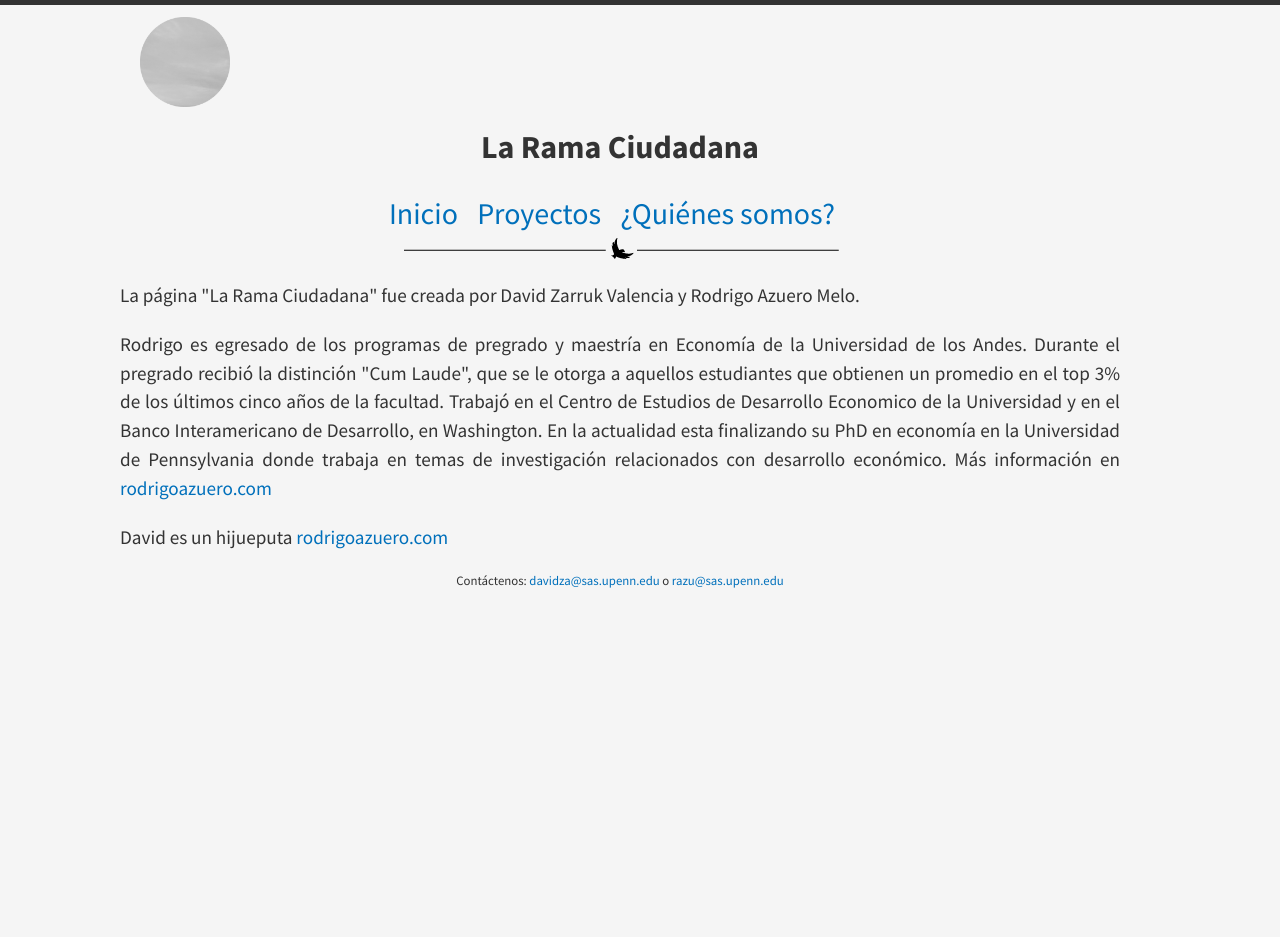
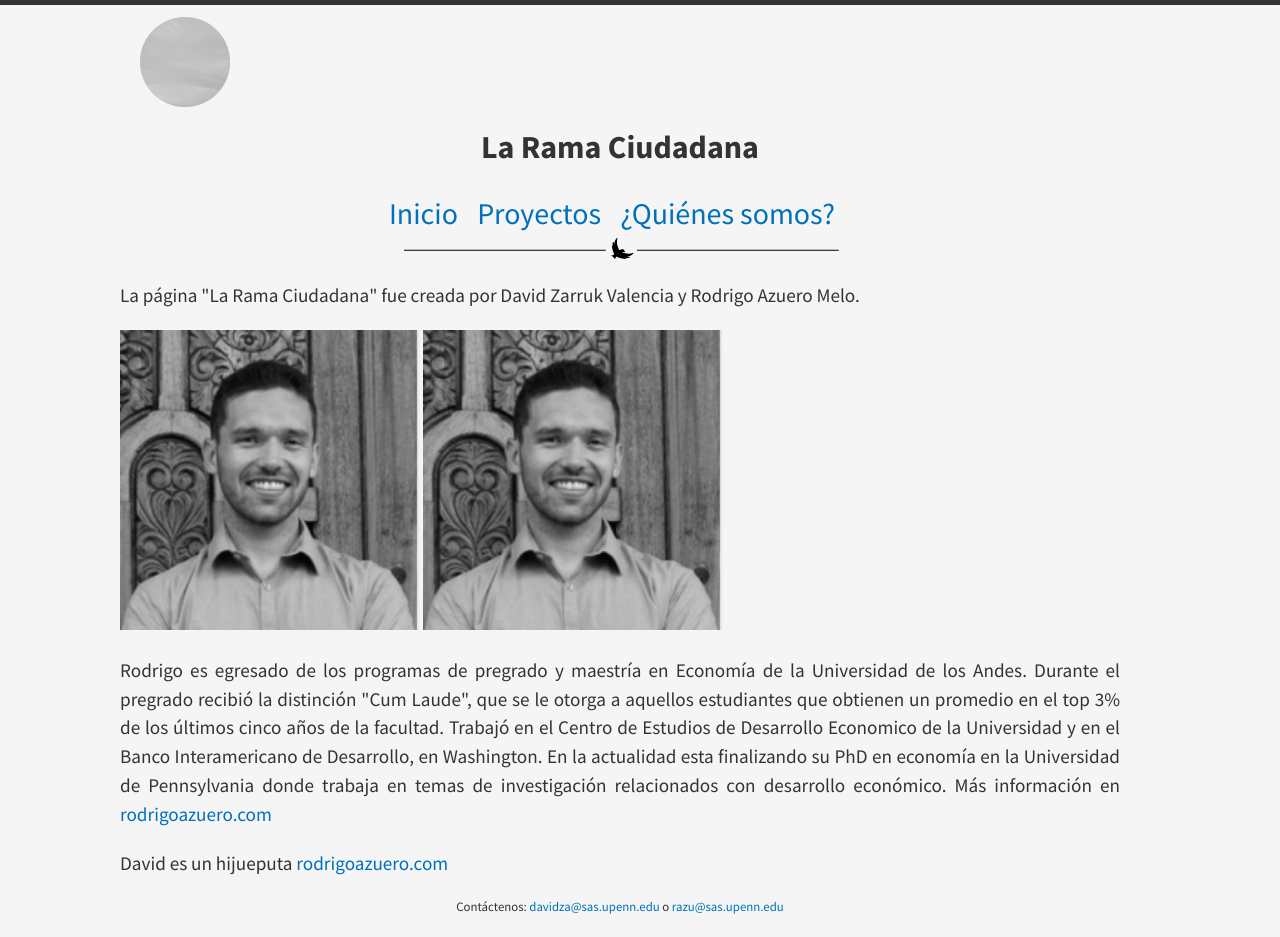
Before and after one commit to attemptconsult/attemptconsult.github.io, a Jekyll site: the page built from quienessomos.html, in a window 1280 px wide. Built offline with Jekyll 4.4.1, drawn with Linux system fonts in a browser that asks for light colours; nearby versions of some CDN libraries; Markdown is read by kramdown in place of the engine named in the settings; before the commit the page ends 900 px from its top, so only the background shows below that.

Commit message:
mas jodas

```diff
--- a/asistencia.html
+++ b/asistencia.html
@@ -825,7 +825,7 @@
   style="width: 1500; height: 750;">
 </div>
  <div><br />
-  <h3 align="justify"> Nótese que los partidos con mejores registro de asistencia son: Partido Alianza Verde, Centro Democrático, ASI, MAIS y el Polo Democrático Alternativo.  Los partidos Conservador, Liberal, Cambio Radical, Opción Ciudadana y el Partido de la U tienen en sus integrantes senadores que cuentan con un nivel de asistencia a las plenarias del Senado de menos del 90%. Los senadores con menor registro de asistencia son: Roberto Víctor Gerleín (Conservador), Arturo Char (Cambio Radical) y Luis Fernando Duque (Partido Liberal). Los siguientes senadores cuentan con un registro perfecto de asistencia a la plenaria del Senado de la República: Marco Aníbal Avirama (ASI), Alfredo Rangel, Ivan Duque, José Obdulio Gaviria, Alfredo Ramos Maya, Ernesto Macías Tovar, Carlos Felipe Mejía y Honorio Miguel Henríquez Pinedo (Centro Democrático Alternativo), Fernando Eustacio Tamayo (Partido Conservador), Arleth Patricia Casado de López, Luis Fernando Velasco, Edinson Delgado, Roddrigo Villalba (Partido Liberal), Jorge Enrique Robledo (Polo Democrático Alternativo), Maritza Martínez, Jimmy Chamorro y Carlos Enrique Soto (Partido Conservador) </h3>
+  <p align="justify"  style="font-size:180%;"> Nótese que los partidos con mejores registro de asistencia son: Partido Alianza Verde, Centro Democrático, ASI, MAIS y el Polo Democrático Alternativo.  Los partidos Conservador, Liberal, Cambio Radical, Opción Ciudadana y el Partido de la U tienen en sus integrantes senadores que cuentan con un nivel de asistencia a las plenarias del Senado de menos del 90%. Los senadores con menor registro de asistencia son: Roberto Víctor Gerleín (Conservador), Arturo Char (Cambio Radical) y Luis Fernando Duque (Partido Liberal). Los siguientes senadores cuentan con un registro perfecto de asistencia a la plenaria del Senado de la República: Marco Aníbal Avirama (ASI), Alfredo Rangel, Ivan Duque, José Obdulio Gaviria, Alfredo Ramos Maya, Ernesto Macías Tovar, Carlos Felipe Mejía y Honorio Miguel Henríquez Pinedo (Centro Democrático Alternativo), Fernando Eustacio Tamayo (Partido Conservador), Arleth Patricia Casado de López, Luis Fernando Velasco, Edinson Delgado, Roddrigo Villalba (Partido Liberal), Jorge Enrique Robledo (Polo Democrático Alternativo), Maritza Martínez, Jimmy Chamorro y Carlos Enrique Soto (Partido Conservador) </p>
 <!-- htmlFooter -->
 
 <span>
--- a/asistenciacamara.html
+++ b/asistenciacamara.html
@@ -1231,7 +1231,7 @@
   style="width: 1500; height: 750;">
 </div>
  <div><br />
-  <h3 align="justify"> Nótese que los partidos con mejores registro de asistencia son: Partido Alianza Verde, Centro Democrático, ASI, MAIS y el Polo Democrático Alternativo.  Los partidos Conservador, Liberal, Cambio Radical, Opción Ciudadana y el Partido de la U tienen en sus integrantes senadores que cuentan con un nivel de asistencia a las plenarias del Senado de menos del 90%. Los senadores con menor registro de asistencia son: Roberto Víctor Gerleín (Conservador), Arturo Char (Cambio Radical) y Luis Fernando Duque (Partido Liberal). Los siguientes senadores cuentan con un registro perfecto de asistencia a la plenaria del Senado de la República: Marco Aníbal Avirama (ASI), Alfredo Rangel, Ivan Duque, José Obdulio Gaviria, Alfredo Ramos Maya, Ernesto Macías Tovar, Carlos Felipe Mejía y Honorio Miguel Henríquez Pinedo (Centro Democrático Alternativo), Fernando Eustacio Tamayo (Partido Conservador), Arleth Patricia Casado de López, Luis Fernando Velasco, Edinson Delgado, Roddrigo Villalba (Partido Liberal), Jorge Enrique Robledo (Polo Democrático Alternativo), Maritza Martínez, Jimmy Chamorro y Carlos Enrique Soto (Partido Conservador) </h3>
+    <p align="justify"  style="font-size:180%;"> Nótese que los partidos con mejores registro de asistencia son: Partido Alianza Verde, Centro Democrático, ASI, MAIS y el Polo Democrático Alternativo.  Los partidos Conservador, Liberal, Cambio Radical, Opción Ciudadana y el Partido de la U tienen en sus integrantes senadores que cuentan con un nivel de asistencia a las plenarias del Senado de menos del 90%. Los senadores con menor registro de asistencia son: Roberto Víctor Gerleín (Conservador), Arturo Char (Cambio Radical) y Luis Fernando Duque (Partido Liberal). Los siguientes senadores cuentan con un registro perfecto de asistencia a la plenaria del Senado de la República: Marco Aníbal Avirama (ASI), Alfredo Rangel, Ivan Duque, José Obdulio Gaviria, Alfredo Ramos Maya, Ernesto Macías Tovar, Carlos Felipe Mejía y Honorio Miguel Henríquez Pinedo (Centro Democrático Alternativo), Fernando Eustacio Tamayo (Partido Conservador), Arleth Patricia Casado de López, Luis Fernando Velasco, Edinson Delgado, Roddrigo Villalba (Partido Liberal), Jorge Enrique Robledo (Polo Democrático Alternativo), Maritza Martínez, Jimmy Chamorro y Carlos Enrique Soto (Partido Conservador) </p>
 <!-- htmlFooter -->
 
 <span>
--- a/proyectos.html
+++ b/proyectos.html
@@ -1,7 +1,7 @@
 ---
 layout: default
 ---
-
+<p  style="font-size:140%;">A continuación encontrará nuestros primeros proyectos</p>
 <h2> Asistencia de Congresistas a las plenarias del Senado y de la Cámara de Representantes de Colombia. Periodo 2014-2018</h2>
 
 
--- a/quienessomos.html
+++ b/quienessomos.html
@@ -3,6 +3,9 @@
 ---
 
 <p align="justify" style="font-size:120%;">La página "La Rama Ciudadana" fue creada por David Zarruk Valencia y Rodrigo Azuero Melo.</p>
+ <img src="{{site.baseurl}}/files/photoRodrigo.jpg" alt="HTML5 Icon" style="width:300px;height:300px;">
+ <img src="{{site.baseurl}}/files/photoRodrigo.jpg" alt="HTML5 Icon" style="width:300px;height:300px;">
+
 <p align="justify" style="font-size:120%;"> Rodrigo es egresado de los programas de pregrado y maestría en Economía de la Universidad de los Andes. Durante el pregrado recibió la distinción "Cum Laude", que se le otorga a aquellos estudiantes que obtienen un promedio en el top 3% de los últimos cinco años de la facultad. Trabajó en el Centro de Estudios de Desarrollo Economico de la Universidad y en el Banco Interamericano de Desarrollo, en Washington. En la actualidad esta finalizando su PhD en economía en la Universidad de Pennsylvania donde trabaja en temas de investigación relacionados con desarrollo económico. Más información en <a href="http://rodrigoazuero.com" id="view-on-github" class="button">rodrigoazuero.com</a>    </p>
 
 <p align="justify" style="font-size:120%;"> David es un hijueputa <a href="http://rodrigoazuero.com" id="view-on-github" class="button">rodrigoazuero.com</a>    </p>
```
Also changed, not shown: files/photoRodrigo.jpg (added).
